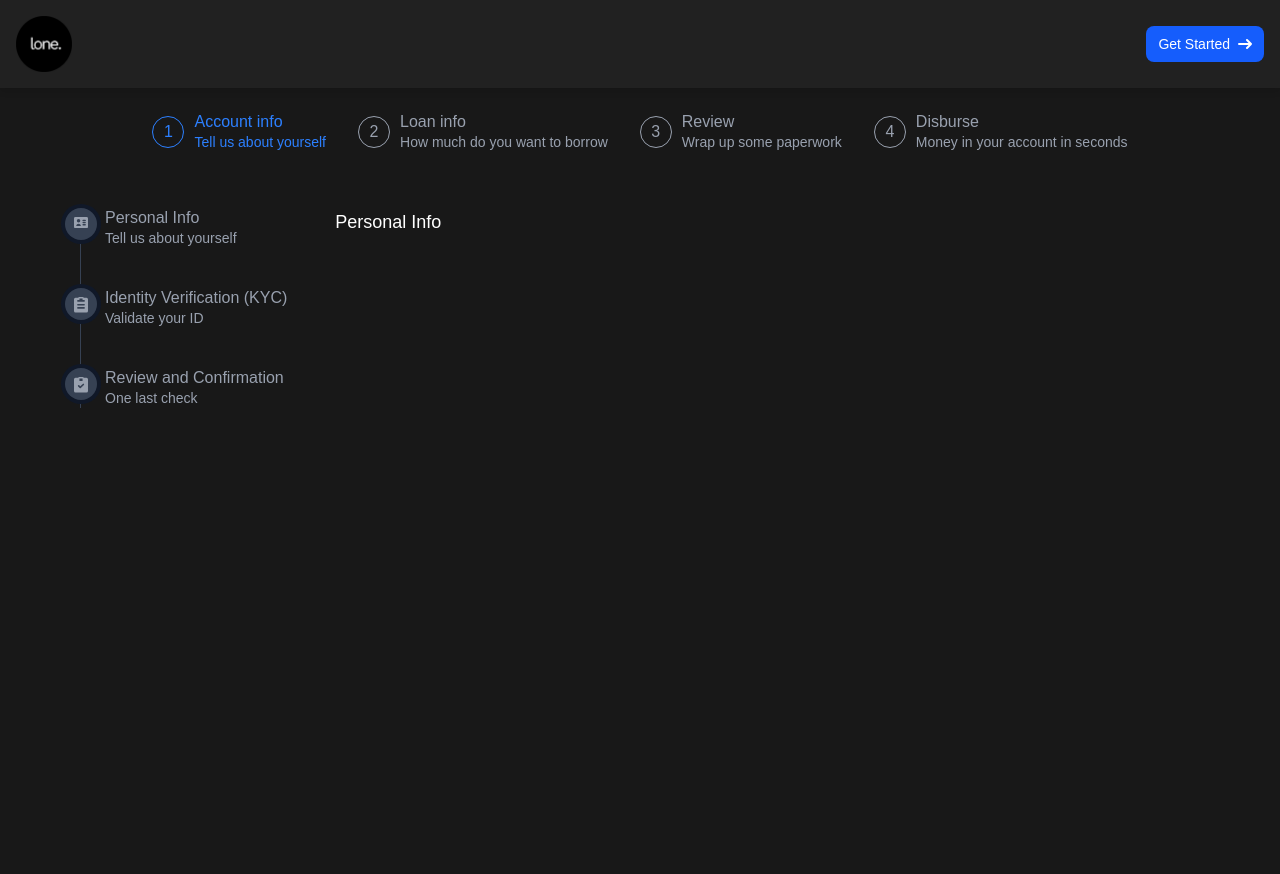
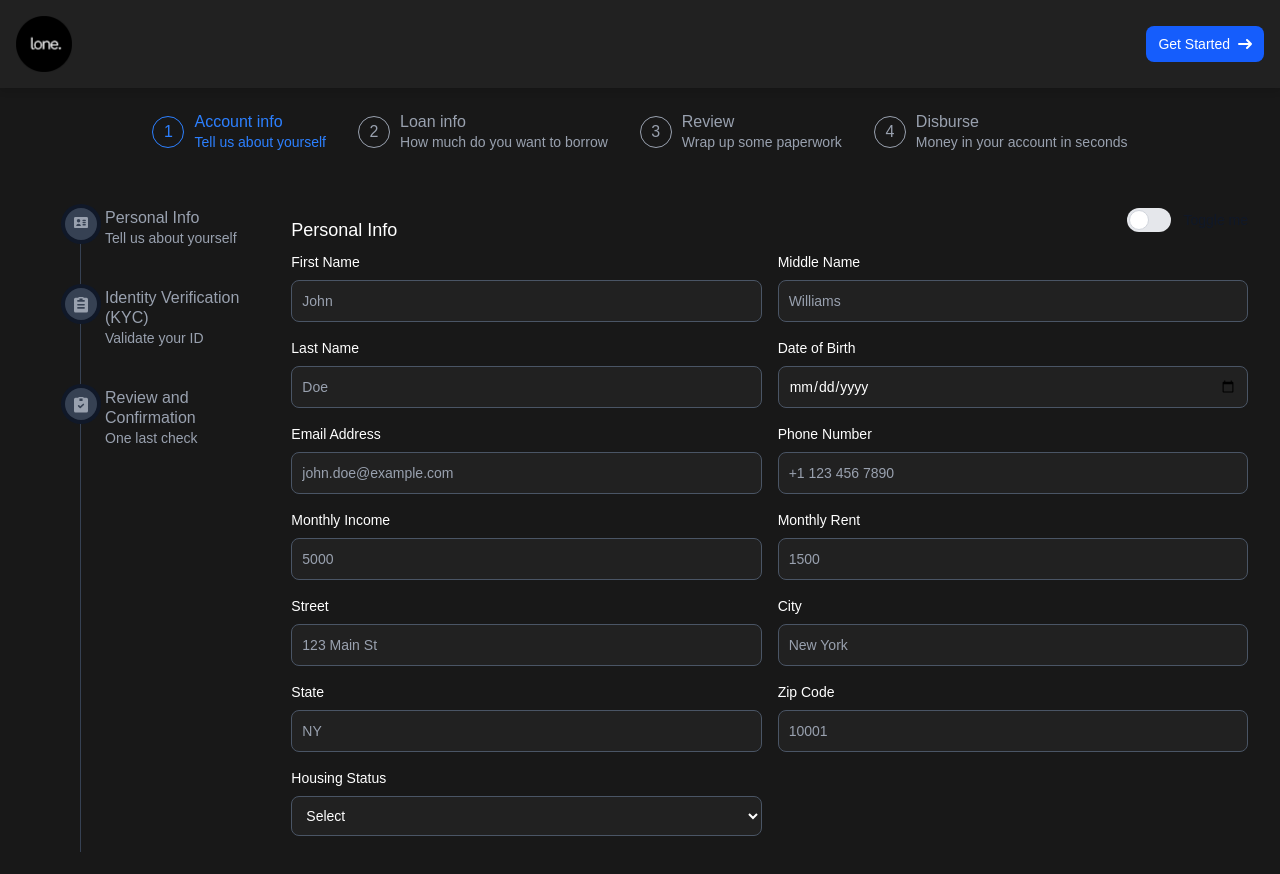
Before and after one commit to hakeem-jc/lone_2.0, a Next.js app: page /onboarding in a window 1280 px wide. Shown: the top 874 px of the page. Before the commit the page ends 800 px from the top, so only its background shows below. Built offline with nearby package versions, Linux system fonts and the light colour scheme.

Commit message:
feat: Create onboarding form

```diff
--- a/app/component_library/page.tsx
+++ b/app/component_library/page.tsx
@@ -8,6 +8,7 @@ import Slider from "@/app/components/ui/Slider";
 import Stepper from "@/app/components/ui/Stepper";
 import TimelineStepper from "@/app/components/ui/TimelineStepper";
 import Footer from "@/app/components/Footer";
+import Input from "@/app/components/ui/Input";
 
 type FormValues = {
   username: string;
@@ -164,7 +165,18 @@ const Page = () => {
             Forms
           </h3>
           <div className="grid gap-4 mb-4 sm:grid-cols-2">
-            <div>
+            <Input
+              id="firstName"
+              label="Username"
+              placeholder="John"
+              registration={register("username", {
+                required: "First Name is required",
+                maxLength: 20,
+              })}
+              error={errors.username}
+            />
+
+            {/* <div>
               <label
                 htmlFor="username"
                 className="block mb-2 text-sm font-medium text-white"
@@ -187,7 +199,7 @@ const Page = () => {
                   {errors.username.message}
                 </p>
               )}
-            </div>
+            </div> */}
             <div>
               <label
                 htmlFor="email"
@@ -249,7 +261,7 @@ const Page = () => {
                 placeholder="•••••••••"
                 autoComplete="off"
                 {...register("confirmPassword", {
-                  required: "Enter password again"
+                  required: "Enter password again",
                 })}
               />
               {errors.confirmPassword && (
@@ -283,10 +295,10 @@ const Page = () => {
                   id="phone-input"
                   aria-describedby="helper-text-explanation"
                   className="bg-secondary border border-gray-600 text-white placeholder-gray-400 text-sm rounded-lg focus:ring-blue-500 focus:border-blue-500 block w-full ps-10 p-2.5"
-                  pattern="[0-9]{3}-[0-9]{3}-[0-9]{4}"
+                  // pattern="[0-9]{3}-[0-9]{3}-[0-9]{4}"
                   placeholder="123-456-7890"
                   {...register("phoneNumber", {
-                    required: "Phone Number is required"
+                    required: "Phone Number is required",
                   })}
                 />
                 {errors.phoneNumber && (
@@ -304,7 +316,11 @@ const Page = () => {
             </div>
 
             <label className="inline-flex items-center mb-5 cursor-pointer">
-              <input type="checkbox" {...register("toggle")} className="sr-only peer" />
+              <input
+                type="checkbox"
+                {...register("toggle")}
+                className="sr-only peer"
+              />
               <div className="relative w-11 h-6 bg-gray-200 peer-focus:outline-none peer-focus:ring-4 peer-focus:ring-blue-300 dark:peer-focus:ring-blue-800 rounded-full peer dark:bg-gray-700 peer-checked:after:translate-x-full rtl:peer-checked:after:-translate-x-full peer-checked:after:border-white after:content-[''] after:absolute after:top-[2px] after:start-[2px] after:bg-white after:border-gray-300 after:border after:rounded-full after:w-5 after:h-5 after:transition-all dark:border-gray-600 peer-checked:bg-blue-600 dark:peer-checked:bg-blue-600"></div>
               <span className="ms-3 text-sm font-medium text-gray-900 dark:text-gray-300">
                 Toggle me
@@ -321,7 +337,7 @@ const Page = () => {
                 id="housingStatus"
                 className="bg-secondary border border-gray-600 text-white placeholder-gray-400 text-sm rounded-lg focus:ring-blue-500 focus:border-blue-500 block w-full p-2.5"
                 {...register("housingStatus", {
-                    required: "Phone Number is required"
+                  required: "Phone Number is required",
                 })}
               >
                 <option>Own</option>
--- /dev/null
+++ b/app/components/ui/Input.tsx
@@ -0,0 +1,41 @@
+import React from "react";
+import { FieldError, UseFormRegisterReturn } from "react-hook-form";
+
+type InputProps = {
+  id: string;
+  label: string;
+  type?: string;
+  placeholder?: string;
+  autoComplete?: string;
+  registration: UseFormRegisterReturn;
+  error?: FieldError;
+};
+
+const Input: React.FC<InputProps> = ({
+  id,
+  label,
+  type = "text",
+  placeholder,
+  autoComplete = "off",
+  registration,
+  error,
+}) => {
+  return (
+    <div>
+      <label htmlFor={id} className="block mb-2 text-sm font-medium text-white">
+        {label}
+      </label>
+      <input
+        id={id}
+        type={type}
+        placeholder={placeholder}
+        autoComplete={autoComplete}
+        className="bg-secondary border border-gray-600 text-white placeholder-gray-400 text-sm rounded-lg focus:ring-blue-500 focus:border-blue-500 block w-full p-2.5"
+        {...registration}
+      />
+      {error && <p className="text-red-500 text-sm mt-1">{error.message}</p>}
+    </div>
+  );
+};
+
+export default Input;
--- a/app/onboarding/page.tsx
+++ b/app/onboarding/page.tsx
@@ -1,8 +1,37 @@
+"use client";
+import { useForm, SubmitHandler } from "react-hook-form";
+
 import Header from "@/app/components/Header";
 import Stepper from "@/app/components/ui/Stepper";
 import TimelineStepper from "@/app/components/ui/TimelineStepper";
+import Input from "@/app/components/ui/Input";
+
+type FormValues = {
+  prefill: boolean;
+  firstName: string;
+  middleName: string;
+  lastName: string;
+  dateOfBirth: string;
+  emailAddress: string;
+  phoneNumber: string;
+  monthlyIncome: string;
+  monthlyRent: string;
+  street: string;
+  city: string;
+  state: string;
+  zipcode: string;
+  housingStatus: string;
+};
 
 const Page = () => {
+  const {
+    register,
+    handleSubmit,
+    formState: { errors },
+  } = useForm<FormValues>({
+    mode: "onBlur",
+  });
+
   const steps = [
     {
       title: "Personal Info",
@@ -51,6 +80,10 @@ const Page = () => {
     },
   ];
 
+  const onSubmit: SubmitHandler<FormValues> = (data: FormValues) => {
+    console.log(data);
+  };
+
   return (
     <main className="pt-24">
       <Header />
@@ -83,12 +116,162 @@ const Page = () => {
         <section className="flex gap-12 p-4">
           <TimelineStepper steps={steps} />
 
-          <section>
-            <h2 className="text-lg">Personal Info</h2>
+          <section className="w-full">
+            <form onSubmit={handleSubmit(onSubmit)}>
+              <div className="flex justify-between items-center w-full">
+                <h2 className="text-lg block">Personal Info</h2>
 
+                <label className="inline-flex items-center mb-5 cursor-pointer">
+                  <input type="checkbox" className="sr-only peer" />
+                  <div className="relative w-11 h-6 bg-gray-200 peer-focus:outline-none peer-focus:ring-4 peer-focus:ring-blue-300 dark:peer-focus:ring-blue-800 rounded-full peer dark:bg-gray-700 peer-checked:after:translate-x-full rtl:peer-checked:after:-translate-x-full peer-checked:after:border-white after:content-[''] after:absolute after:top-[2px] after:start-[2px] after:bg-white after:border-gray-300 after:border after:rounded-full after:w-5 after:h-5 after:transition-all dark:border-gray-600 peer-checked:bg-blue-600 dark:peer-checked:bg-blue-600"></div>
+                  <span className="ms-3 text-sm font-medium text-gray-900 dark:text-gray-300">
+                    Toggle me
+                  </span>
+                </label>
+              </div>
 
+              <div className="grid gap-4 mb-4 sm:grid-cols-2">
+                <Input
+                  id="firstName"
+                  label="First Name"
+                  placeholder="John"
+                  registration={register("firstName", {
+                    required: "First Name is required",
+                    maxLength: 20,
+                  })}
+                  error={errors.firstName}
+                />
+
+                <Input
+                  id="middleName"
+                  label="Middle Name"
+                  placeholder="Williams"
+                  registration={register("middleName", {
+                    required: "Middle Name is required",
+                    maxLength: 20,
+                  })}
+                  error={errors.middleName}
+                />
+
+                <Input
+                  id="lastName"
+                  label="Last Name"
+                  placeholder="Doe"
+                  registration={register("lastName", {
+                    required: "Last Name is required",
+                  })}
+                  error={errors.lastName}
+                />
+
+                <Input
+                  id="dateOfBirth"
+                  label="Date of Birth"
+                  type="date"
+                  registration={register("dateOfBirth", {
+                    required: "Date of birth is required",
+                  })}
+                  error={errors.dateOfBirth}
+                />
+
+                <Input
+                  id="emailAddress"
+                  label="Email Address"
+                  type="email"
+                  placeholder="john.doe@example.com"
+                  registration={register("emailAddress", {
+                    required: "Email is required",
+                  })}
+                  error={errors.emailAddress}
+                />
+
+                <Input
+                  id="phoneNumber"
+                  label="Phone Number"
+                  type="tel"
+                  placeholder="+1 123 456 7890"
+                  registration={register("phoneNumber", {
+                    required: "Phone number is required",
+                  })}
+                  error={errors.phoneNumber}
+                />
+
+                <Input
+                  id="monthlyIncome"
+                  label="Monthly Income"
+                  type="number"
+                  placeholder="5000"
+                  registration={register("monthlyIncome")}
+                  error={errors.monthlyIncome}
+                />
+
+                <Input
+                  id="monthlyRent"
+                  label="Monthly Rent"
+                  type="number"
+                  placeholder="1500"
+                  registration={register("monthlyRent")}
+                  error={errors.monthlyRent}
+                />
+
+                <Input
+                  id="street"
+                  label="Street"
+                  placeholder="123 Main St"
+                  registration={register("street")}
+                  error={errors.street}
+                />
+
+                <Input
+                  id="city"
+                  label="City"
+                  placeholder="New York"
+                  registration={register("city")}
+                  error={errors.city}
+                />
+
+                <Input
+                  id="state"
+                  label="State"
+                  placeholder="NY"
+                  registration={register("state")}
+                  error={errors.state}
+                />
+
+                <Input
+                  id="zipcode"
+                  label="Zip Code"
+                  placeholder="10001"
+                  registration={register("zipcode")}
+                  error={errors.zipcode}
+                />
+
+                {/* Housing Status dropdown */}
+                <div>
+                  <label
+                    htmlFor="housingStatus"
+                    className="block mb-2 text-sm font-medium text-white"
+                  >
+                    Housing Status
+                  </label>
+                  <select
+                    id="housingStatus"
+                    className="bg-secondary border border-gray-600 text-white text-sm rounded-lg focus:ring-blue-500 focus:border-blue-500 block w-full p-2.5"
+                    {...register("housingStatus")}
+                  >
+                    <option value="">Select</option>
+                    <option value="rent">Rent</option>
+                    <option value="own">Own</option>
+                    <option value="with_family">With Family</option>
+                  </select>
+                  {errors.housingStatus && (
+                    <p className="text-red-500 text-sm mt-1">
+                      {errors.housingStatus.message}
+                    </p>
+                  )}
+                </div>
+              </div>
+            </form>
           </section>
-
         </section>
       </section>
     </main>
```
Lines whose indentation alone changed are shown as unchanged.
